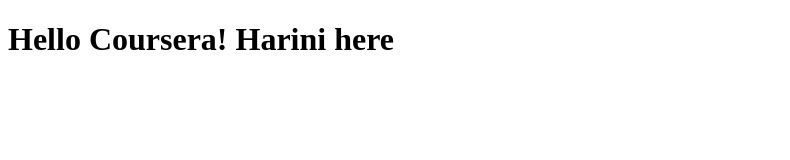
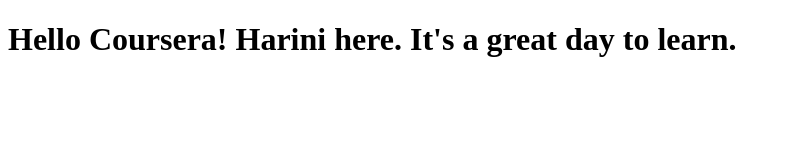
Before and after one commit to Harini-Viswanathan/coursera-test, a plain HTML site: page index.html in a window 1280 px wide. Shown: the whole page, without its empty margins (0-790 px from the left). Drawn offline with Linux system fonts and the light colour scheme.

Commit message:
Small change to or webpage

```diff
--- a/index.html
+++ b/index.html
@@ -4,6 +4,6 @@
 	<title>Hello Coursera!</title>
 </head>
 <body>
-	<h1>Hello Coursera! Harini here</h1>
+	<h1>Hello Coursera! Harini here. It's a great day to learn.</h1>
 </body>
 </html>
```
